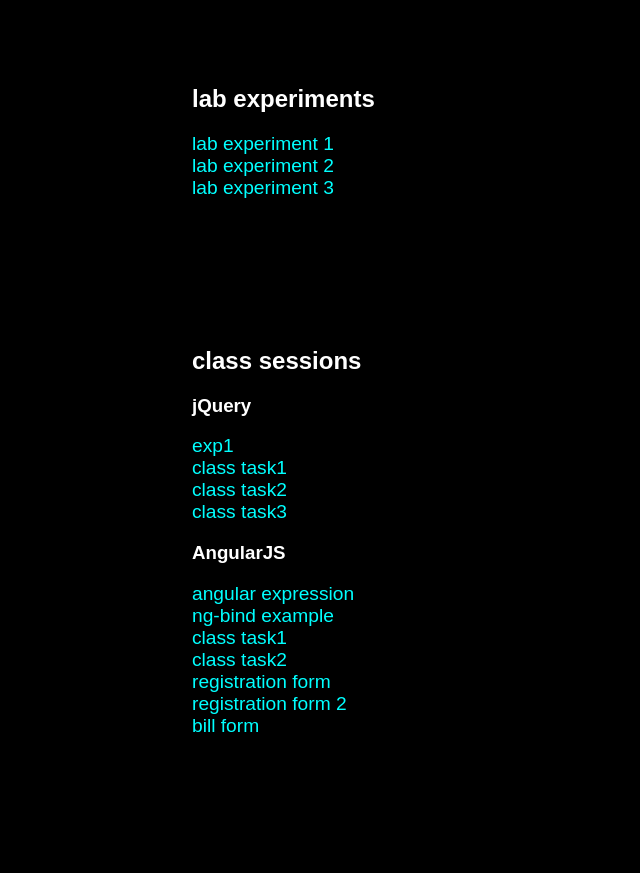
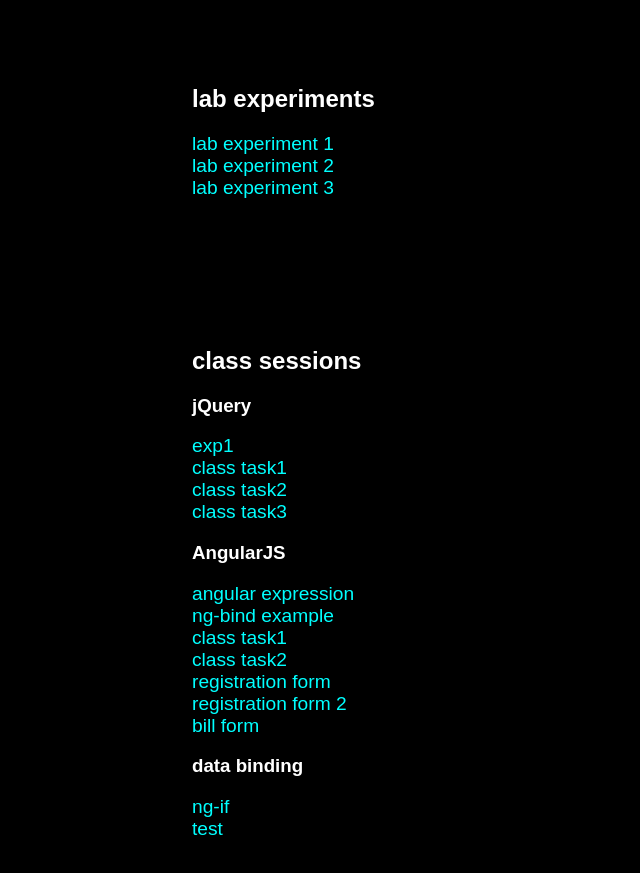
Before and after one commit to rishi42git/r-awt, a plain HTML site: page index.html in a window 1280 px wide. Shown: the part 79-952 px from the top of the page, without its empty margins (0-640 px from the left). Before the commit the page ends 880 px from the top, so only its background shows below. Drawn offline with Linux system fonts and the light colour scheme.

Commit message:
initialize commit

```diff
--- a/index.html
+++ b/index.html
@@ -35,6 +35,10 @@
                 <a href="./lab/exp4/index.html">registration form 2</a>
                 <a href="./lab/exp5/index.html">bill form</a>
 
+            <h3>data binding </h3>
+                <a href="./class/unit 1  jquery_get_json_ajax/databinding/ng-if.html">ng-if</a>
+                <a href="./class/unit 1  jquery_get_json_ajax/databinding/test.html">test</a>
+
         </div>
     </section>
     </body>
```
